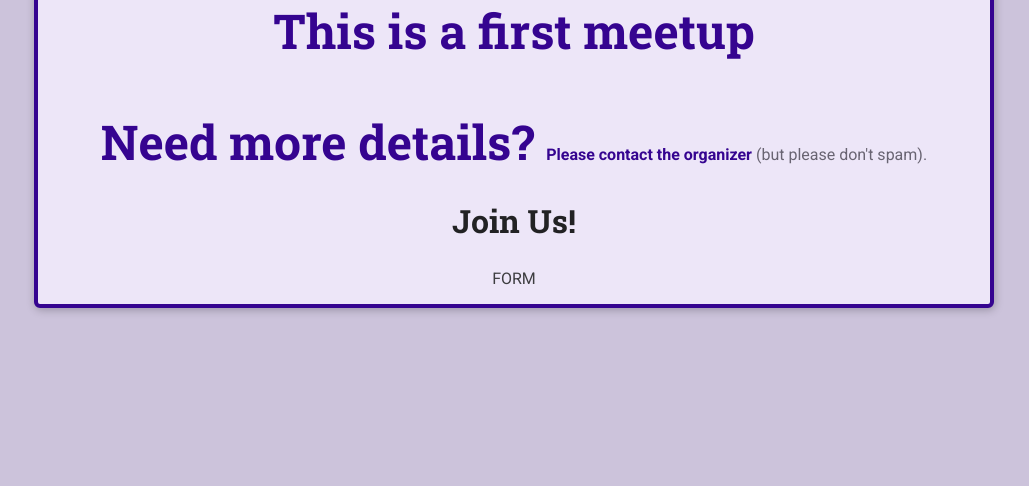
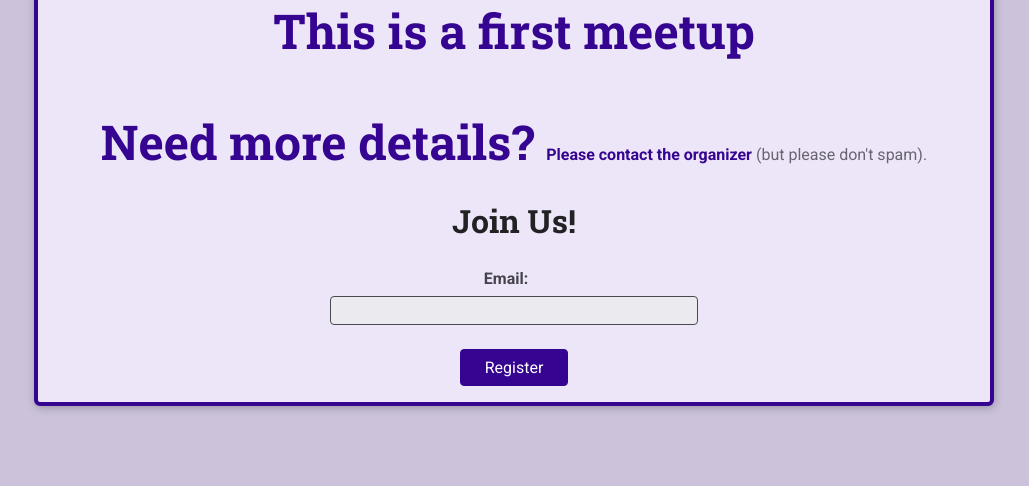
Before and after one commit to Manoj-Ghosh/U_Optional_Project, a Django app: a page that uses u_optional_project/meetups/templates/meetups/meetups-details.html in a window 1280 px wide. Shown: the part 803-1289 px from the top of the page, without its empty margins (126-1155 px from the left). Before the commit the page ends 1116 px from the top, so only its background shows below. Run offline with Django 5.2, Linux system fonts and the light colour scheme; data comes from the database, SQL or seed files in the repository.

Commit message:
registration form is added in the meetup-details page

```diff
--- /dev/null
+++ b/u_optional_project/meetups/forms.py
@@ -0,0 +1,8 @@
+from django import forms
+
+from .models import Participant
+
+class RegistrationForm(forms.ModelForm):
+    class Meta:
+        model = Participant
+        fields = ['email']
--- a/u_optional_project/meetups/templates/meetups/meetups-details.html
+++ b/u_optional_project/meetups/templates/meetups/meetups-details.html
@@ -46,7 +46,14 @@
 
         <section id = "registration">
             <h2>Join Us!</h2>
-            FORM
+            <form>
+                <ul>
+                    {{ form.as_ul }}
+                </ul>
+                <div id = "registration-actions">
+                    <button>Register</button>
+                </div>
+            </form>
         </section>
     </article>
 
--- a/u_optional_project/meetups/views.py
+++ b/u_optional_project/meetups/views.py
@@ -2,6 +2,7 @@ from django.shortcuts import render
 from django.http import HttpResponse
 
 from .models import Meetup
+from .forms import RegistrationForm
 # Create your views here.
 
 
@@ -19,9 +20,11 @@ def meetup_details(request, meetup_slug):
 
     try:
         selected_meetups = Meetup.objects.get(slug=meetup_slug)
+        registration_form = RegistrationForm()
         return render(request, 'meetups/meetups-details.html', {
             'meetup_found':True,
-            'meetup': selected_meetups
+            'meetup': selected_meetups,
+            'form': registration_form
         })
     except Exception as exc:
         return render(request,'meetups/meetups-details.html',{
```
